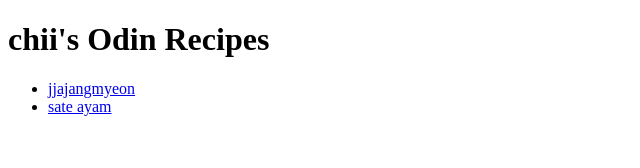
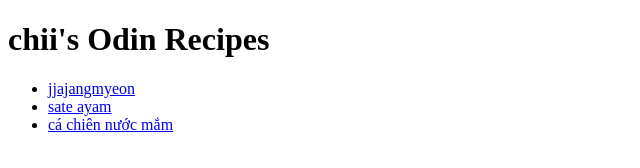
Before and after one commit to chiisquare/odin-recipes, a plain HTML site: page index.html in a window 1280 px wide. Shown: the whole page, without its empty margins (0-640 px from the left). Drawn offline with Linux system fonts and the light colour scheme.

Commit message:
Add third recipe link

```diff
--- a/index.html
+++ b/index.html
@@ -12,6 +12,7 @@
       <ul>
           <li><a href="./recipes/jjajangmyeon.html">jjajangmyeon</a></li>
           <li><a href="./recipes/sate_ayam.html">sate ayam</a></li>
+          <li><a href="./recipes/ca_chien.html">cá chiên nước mắm</a></li>
       </ul>
 </body>
 </html>
```
